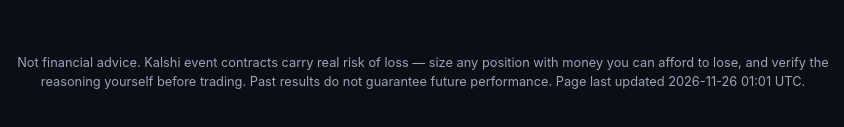
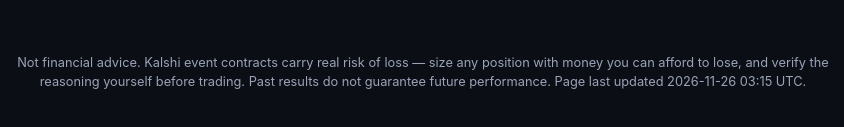
Before and after one commit to nicothagreat/Kedge-LP, a plain HTML site: page index.html in a window 1280 px wide. Shown: the part 1583-1710 px from the top of the page, 217-1061 px from the left. Drawn offline with Linux system fonts and the light colour scheme.

Commit message:
Update landing page (2026-11-25)

```diff
--- a/index.html
+++ b/index.html
@@ -124,7 +124,7 @@
     Not financial advice. Kalshi event contracts carry real risk of loss —
     size any position with money you can afford to lose, and verify the
     reasoning yourself before trading. Past results do not guarantee future
-    performance. Page last updated 2026-11-26 01:01 UTC.
+    performance. Page last updated 2026-11-26 03:15 UTC.
   </footer>
 
 </div>
```
